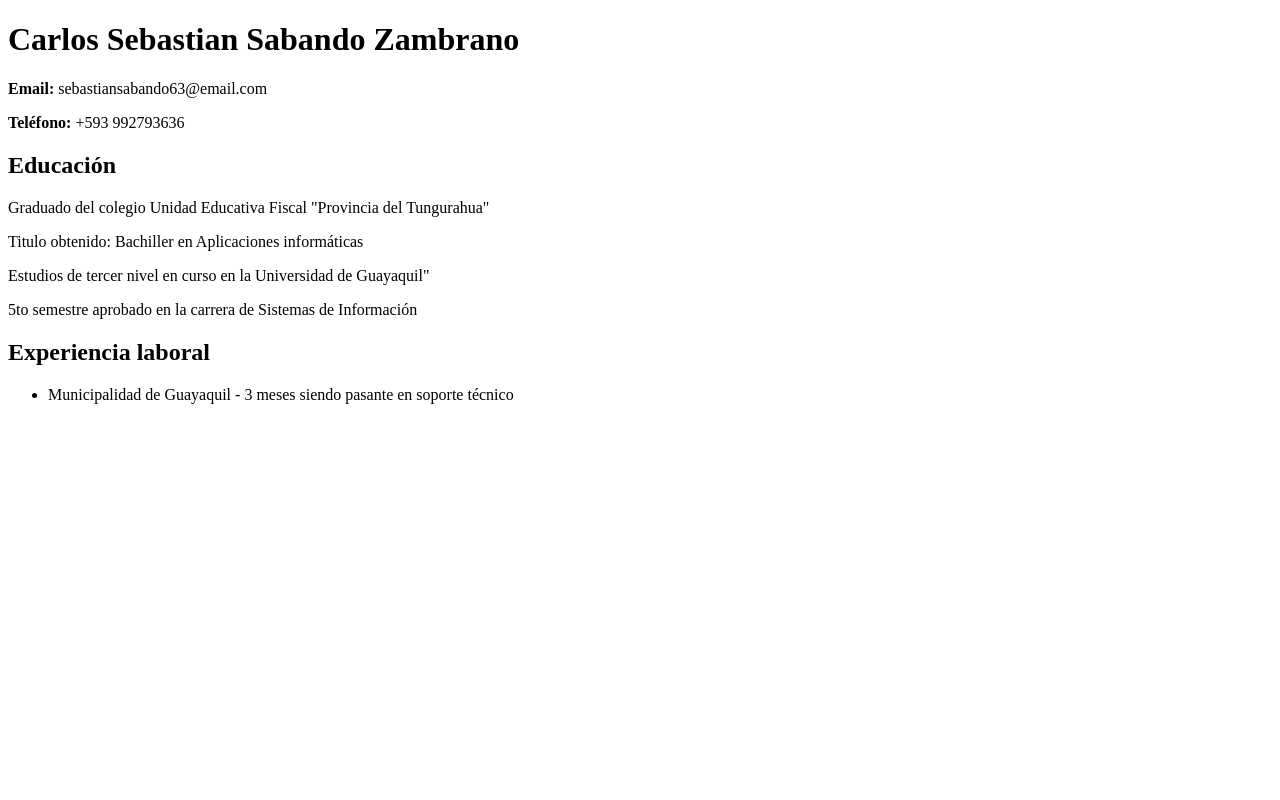
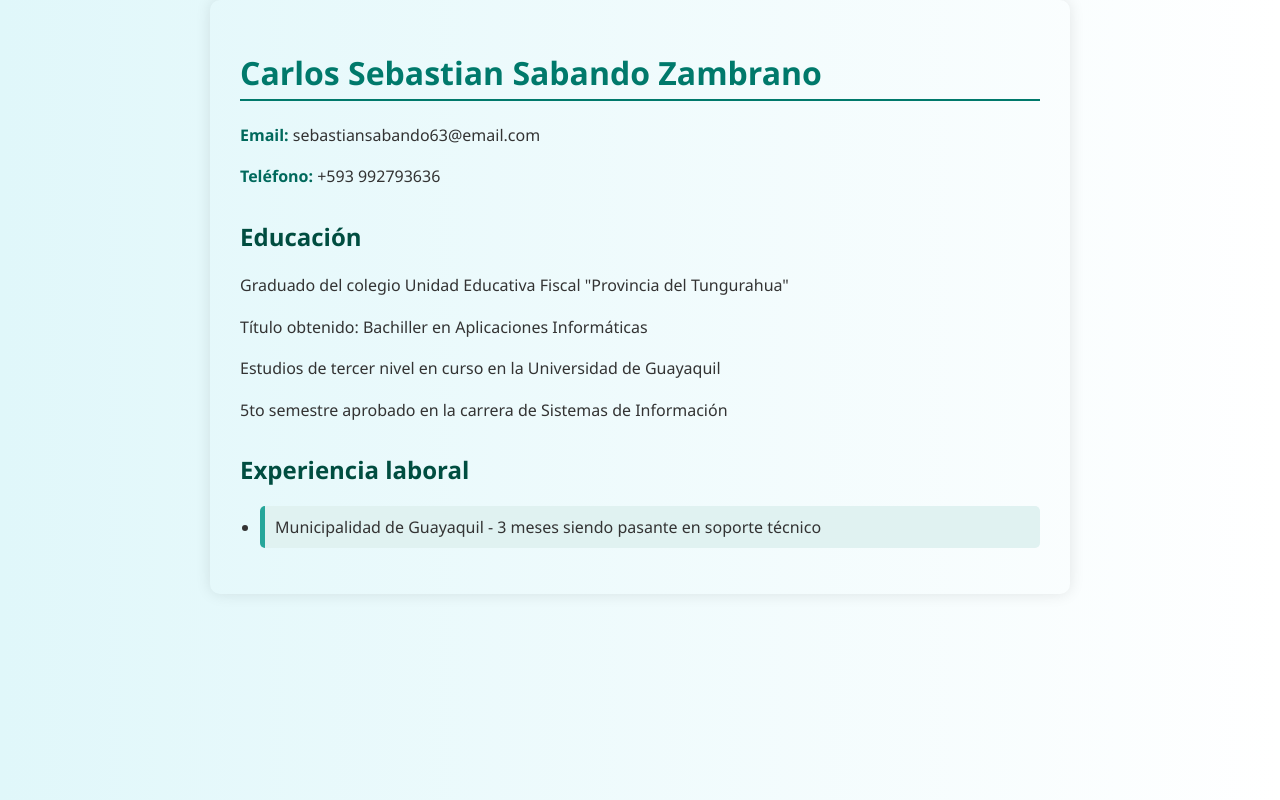
Before and after one commit to Cbastian63/CV-Carlos, a plain HTML site: page index.html in a window 1280 px wide. Drawn offline with Linux system fonts and the light colour scheme.

Commit message:
index.html

```diff
--- a/index.html
+++ b/index.html
@@ -3,6 +3,43 @@
 <head>
   <meta charset="UTF-8">
   <title>Currículum de Carlos Sabando</title>
+  <style>
+    body {
+      font-family: 'Segoe UI', Tahoma, Geneva, Verdana, sans-serif;
+      background: linear-gradient(to right, #e0f7fa, #ffffff);
+      color: #333;
+      padding: 30px;
+      max-width: 800px;
+      margin: auto;
+      border-radius: 10px;
+      box-shadow: 0 0 15px rgba(0,0,0,0.1);
+    }
+    h1 {
+      color: #00796b;
+      border-bottom: 2px solid #00796b;
+      padding-bottom: 5px;
+    }
+    h2 {
+      color: #004d40;
+      margin-top: 30px;
+    }
+    p {
+      line-height: 1.6;
+    }
+    strong {
+      color: #00695c;
+    }
+    ul {
+      padding-left: 20px;
+    }
+    li {
+      background-color: #e0f2f1;
+      margin-bottom: 10px;
+      padding: 10px;
+      border-left: 5px solid #26a69a;
+      border-radius: 5px;
+    }
+  </style>
 </head>
 <body>
   <h1>Carlos Sebastian Sabando Zambrano</h1>
@@ -11,15 +48,13 @@
 
   <h2>Educación</h2>
   <p>Graduado del colegio Unidad Educativa Fiscal "Provincia del Tungurahua"</p>
-  <p>Titulo obtenido: Bachiller en Aplicaciones informáticas</p>
-
-  <p>Estudios de tercer nivel en curso en la Universidad de Guayaquil"</p>
+  <p>Título obtenido: Bachiller en Aplicaciones Informáticas</p>
+  <p>Estudios de tercer nivel en curso en la Universidad de Guayaquil</p>
   <p>5to semestre aprobado en la carrera de Sistemas de Información</p>
 
   <h2>Experiencia laboral</h2>
   <ul>
     <li>Municipalidad de Guayaquil - 3 meses siendo pasante en soporte técnico</li>
   </ul>
-
 </body>
 </html>
```
